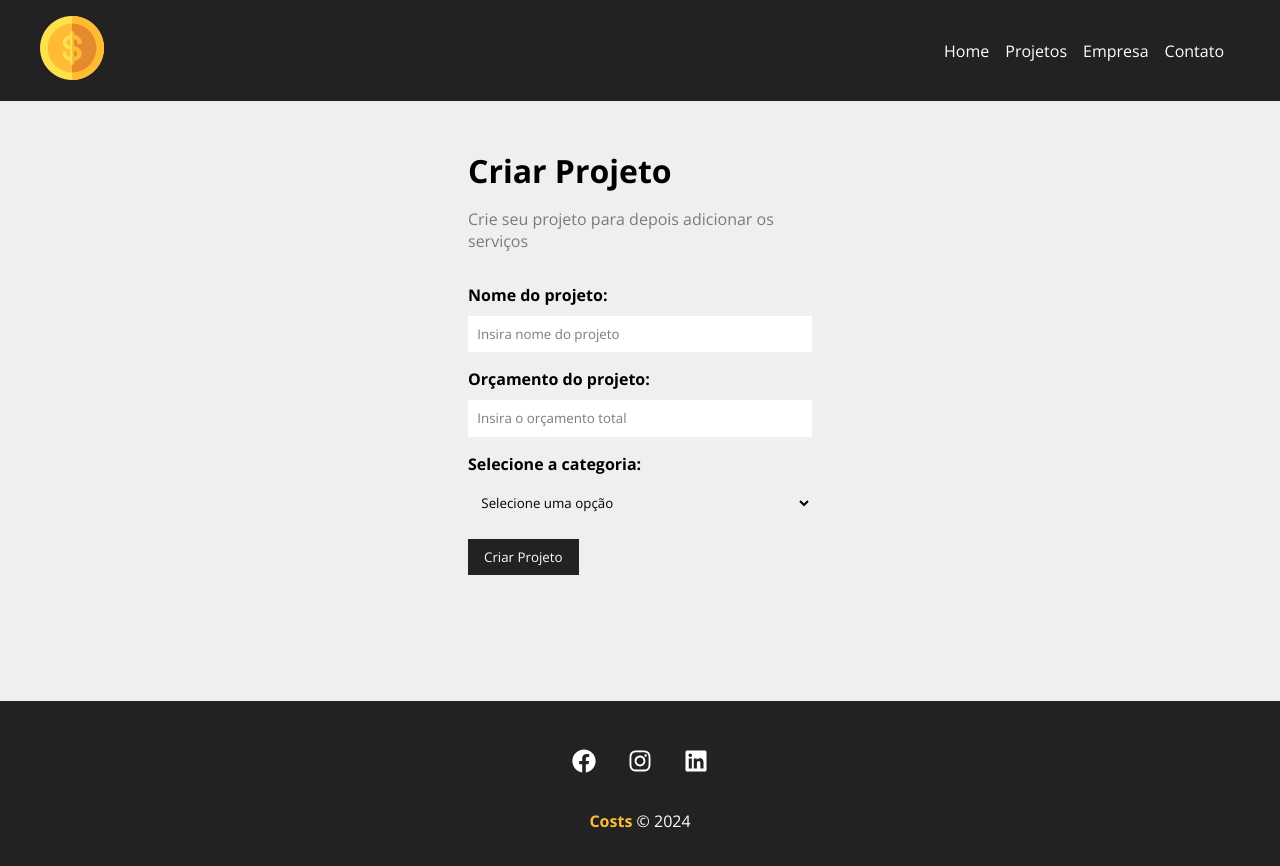
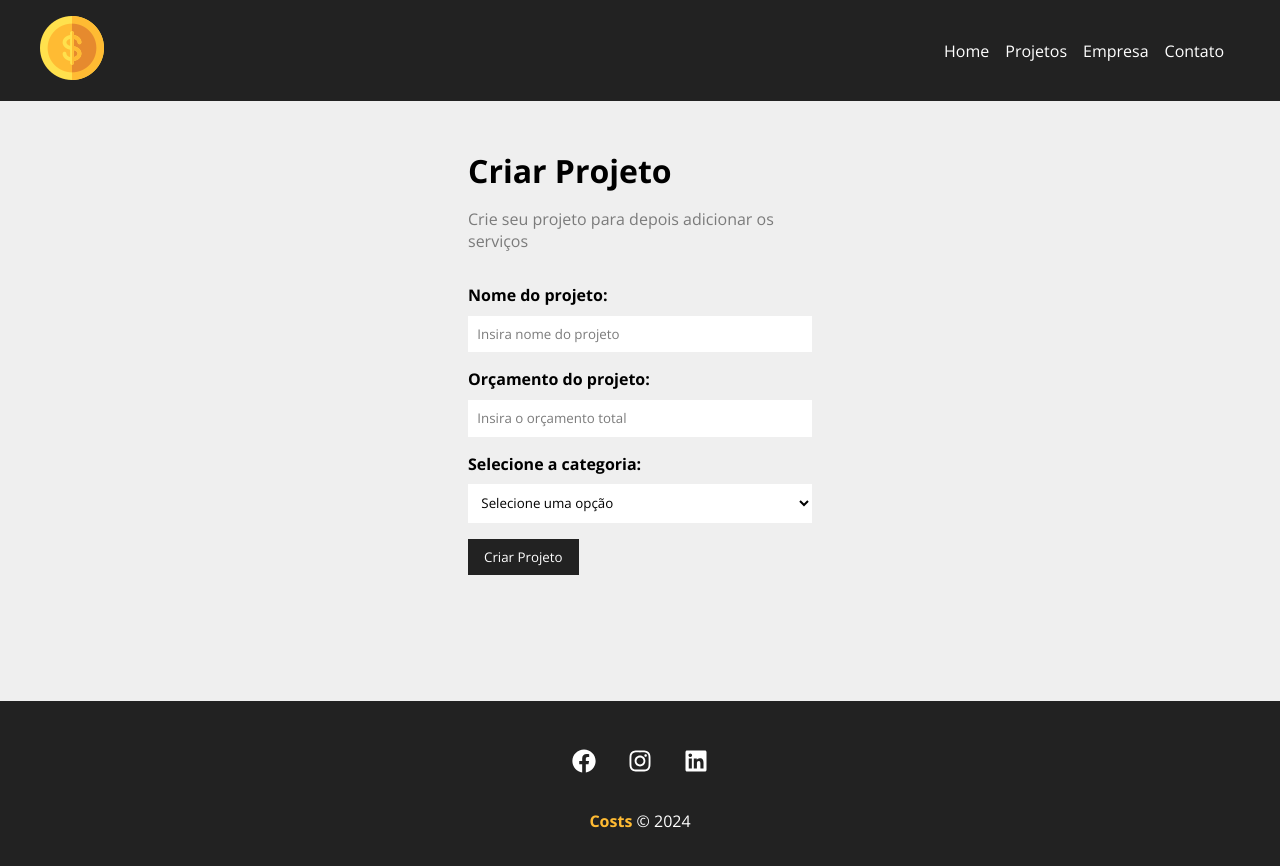
Before and after one commit to lrbarros/react-custo-projeto, a React (Create React App) app: page /newproject in a window 1280 px wide. Shown: the top 866 px of the page. Built offline with nearby package versions, Linux system fonts and the light colour scheme.

Commit message:
ajuste de css do select fundo branco

```diff
--- a/src/components/form/Select.module.css
+++ b/src/components/form/Select.module.css
@@ -13,4 +13,5 @@
     padding: 0.7em;
     border-radius: 0;
     border: none;
+    background-color: field;
   }
```
